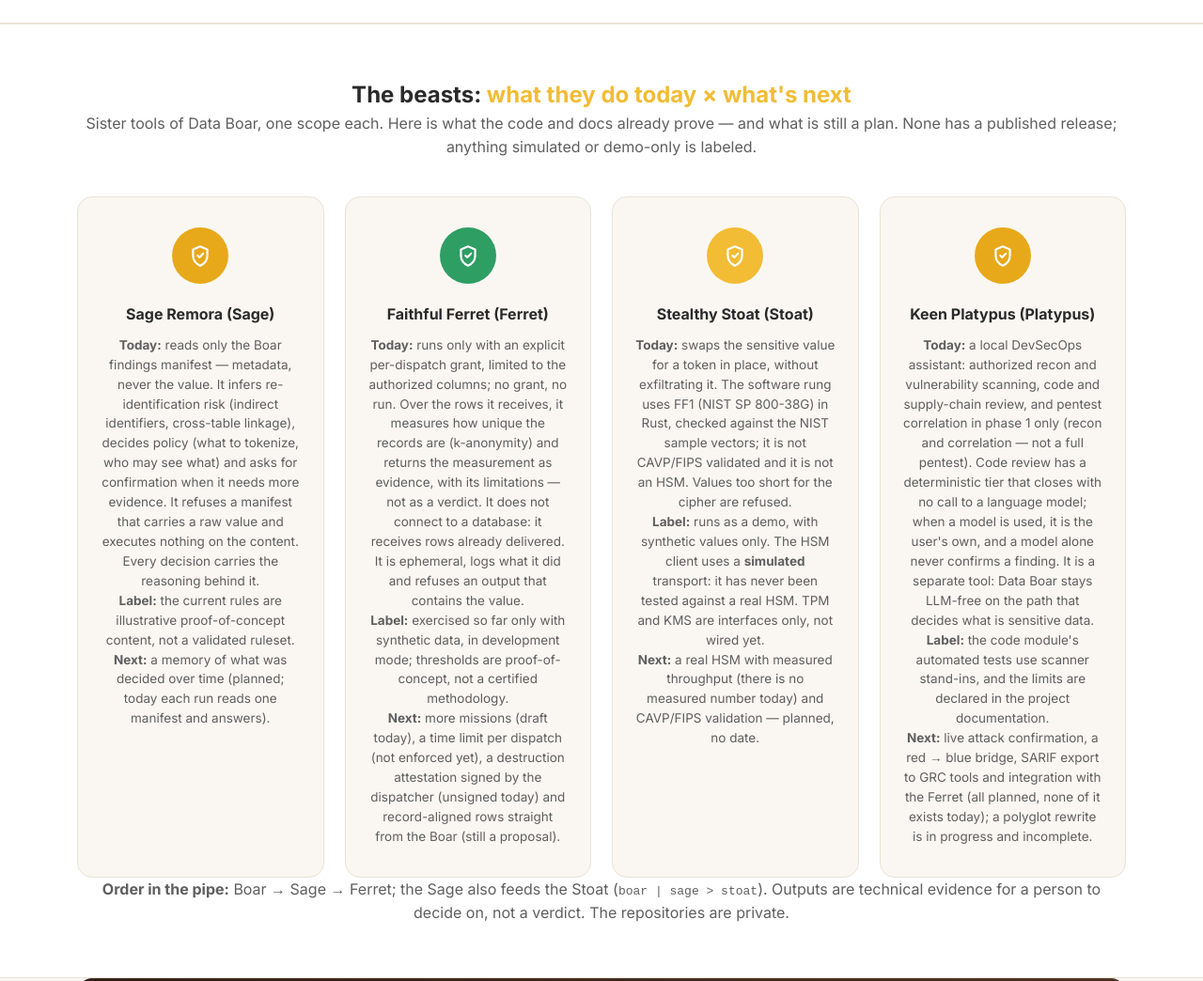
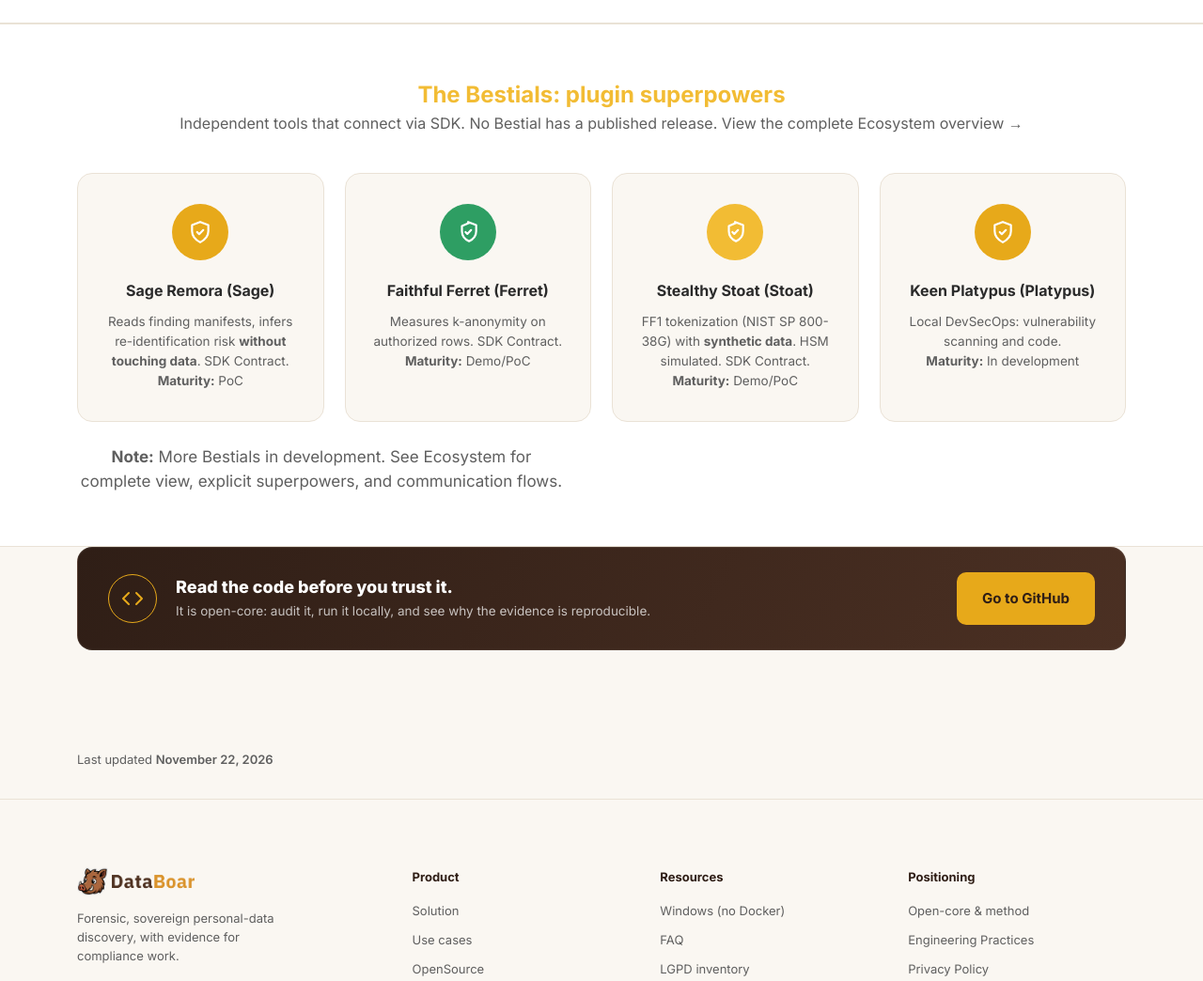
Before and after one commit to DataBoar/data-boar-site, a plain HTML site: page en/opensource.html in a window 1280 px wide. Shown: the part 3920-4964 px from the top of the page at 94% size. Drawn offline with Linux system fonts and the light colour scheme.

Commit message:
docs(site): fix remaining overclaims and EN bestials parity (#133)
- #124 ecosystem.html PT/EN: Ferret measures k-anonymity and flags groups below the configured threshold; reduces linkage risk, does not guarantee non-reidentification, does not cover homogeneity/background-knowledge attacks (Demo/PoC label kept)
- #125 solucao.html PT/EN: replace '100% local' / 'fully local' with 'local-first' (processing and findings stay in your environment, only metadata leaves)
- #129 opensource.html EN block: replace verbose 540-word beasts section with concise 96-word mirror of the PT cards; detail now lives in ecosystem.html; id=beasts kept for guardrail pointers and the simulated/synthetic/published-release labels preserved
- run scripts/build-en.py: regenerate en/{opensource,ecosystem,solucao}.html

CHECK_ALL_EXIT=0 (47 guardrails, BilingualParity, site-chrome sync, build-en --check, faro, ruff, js syntax)

Closes #124, #125, #129

```diff
--- a/en/opensource.html
+++ b/en/opensource.html
@@ -265,40 +265,36 @@
 <section class="diff-section" id="beasts">
   <div class="wrap">
     <div class="section-head center">
-      <h2>The beasts: <span class="accent">what they do today × what's next</span></h2>
-      <p>Sister tools of Data Boar, one scope each. Here is what the code and docs already prove — and what is still a plan. None has a published release; anything simulated or demo-only is labeled.</p>
+      <h2><span class="accent">The Bestials: plugin superpowers</span></h2>
+      <p>Independent tools that connect via SDK. No Bestial has a published release. <a href="ecosystem.html">View the complete Ecosystem overview →</a></p>
     </div>
     <div class="diff-grid">
       <div class="diff-card">
-        <div class="diff-icon c1"><svg viewBox="0 0 24 24" fill="none" stroke="currentColor" stroke-width="2" stroke-linecap="round" stroke-linejoin="round"><path d="M12 3l7 3v6c0 5-3 8-7 10-4-2-7-5-7-10V6l7-3z"/><path d="M9.5 12l1.8 1.8L15 10"/></svg></div>
-        <h3>Sage Remora (Sage)</h3>
-        <p><b>Today:</b> reads only the Boar findings manifest — metadata, never the value. It infers re-identification risk (indirect identifiers, cross-table linkage), decides policy (what to tokenize, who may see what) and asks for confirmation when it needs more evidence. It refuses a manifest that carries a raw value and executes nothing on the content. Every decision carries the reasoning behind it.</p>
-        <p><b>Label:</b> the current rules are illustrative proof-of-concept content, not a validated ruleset.</p>
-        <p><b>Next:</b> a memory of what was decided over time (planned; today each run reads one manifest and answers).</p>
+        <div class="diff-icon c1"><svg viewBox="0 0 24 24" fill="none" stroke="currentColor" stroke-width="2" stroke-linecap="round" stroke-linejoin="round"><path d="M12 2l8 3v6c0 5-3.4 8.5-8 11-4.6-2.5-8-6-8-11V5l8-3z"/><path d="M9 12l2 2 4-4"/></svg></div>
+        <h3><span class="accent">Sage Remora (Sage)</span></h3>
+        <p>Reads finding manifests, infers re-identification risk <b>without touching data</b>. SDK Contract.</p>
+        <p><b>Maturity:</b> PoC</p>
       </div>
       <div class="diff-card">
-        <div class="diff-icon c2"><svg viewBox="0 0 24 24" fill="none" stroke="currentColor" stroke-width="2" stroke-linecap="round" stroke-linejoin="round"><path d="M12 3l7 3v6c0 5-3 8-7 10-4-2-7-5-7-10V6l7-3z"/><path d="M9.5 12l1.8 1.8L15 10"/></svg></div>
-        <h3>Faithful Ferret (Ferret)</h3>
-        <p><b>Today:</b> runs only with an explicit per-dispatch grant, limited to the authorized columns; no grant, no run. Over the rows it receives, it measures how unique the records are (k-anonymity) and returns the measurement as evidence, with its limitations — not as a verdict. It does not connect to a database: it receives rows already delivered. It is ephemeral, logs what it did and refuses an output that contains the value.</p>
-        <p><b>Label:</b> exercised so far only with synthetic data, in development mode; thresholds are proof-of-concept, not a certified methodology.</p>
-        <p><b>Next:</b> more missions (draft today), a time limit per dispatch (not enforced yet), a destruction attestation signed by the dispatcher (unsigned today) and record-aligned rows straight from the Boar (still a proposal).</p>
+        <div class="diff-icon c2"><svg viewBox="0 0 24 24" fill="none" stroke="currentColor" stroke-width="2" stroke-linecap="round" stroke-linejoin="round"><path d="M12 2l8 3v6c0 5-3 8-7 10-4-2-7-5-7-10V6l7-3z"/><path d="M9.5 12l1.8 1.8L15 10"/></svg></div>
+        <h3><span class="accent">Faithful Ferret (Ferret)</span></h3>
+        <p>Measures k-anonymity on authorized rows. SDK Contract.</p>
+        <p><b>Maturity:</b> Demo/PoC</p>
       </div>
       <div class="diff-card">
-        <div class="diff-icon c3"><svg viewBox="0 0 24 24" fill="none" stroke="currentColor" stroke-width="2" stroke-linecap="round" stroke-linejoin="round"><path d="M12 3l7 3v6c0 5-3 8-7 10-4-2-7-5-7-10V6l7-3z"/><path d="M9.5 12l1.8 1.8L15 10"/></svg></div>
-        <h3>Stealthy Stoat (Stoat)</h3>
-        <p><b>Today:</b> swaps the sensitive value for a token in place, without exfiltrating it. The software rung uses FF1 (NIST SP 800-38G) in Rust, checked against the NIST sample vectors; it is not CAVP/FIPS validated and it is not an HSM. Values too short for the cipher are refused.</p>
-        <p><b>Label:</b> runs as a demo, with synthetic values only. The HSM client uses a <b>simulated</b> transport: it has never been tested against a real HSM. TPM and KMS are interfaces only, not wired yet.</p>
-        <p><b>Next:</b> a real HSM with measured throughput (there is no measured number today) and CAVP/FIPS validation — planned, no date.</p>
+        <div class="diff-icon c3"><svg viewBox="0 0 24 24" fill="none" stroke="currentColor" stroke-width="2" stroke-linecap="round" stroke-linejoin="round"><path d="M12 2l8 3v6c0 5-3 8-7 10-4-2-7-5-7-10V6l7-3z"/><path d="M9.5 12l1.8 1.8L15 10"/></svg></div>
+        <h3><span class="accent">Stealthy Stoat (Stoat)</span></h3>
+        <p>FF1 tokenization (NIST SP 800-38G) with <b>synthetic data</b>. HSM simulated. SDK Contract.</p>
+        <p><b>Maturity:</b> Demo/PoC</p>
       </div>
       <div class="diff-card">
-        <div class="diff-icon c1"><svg viewBox="0 0 24 24" fill="none" stroke="currentColor" stroke-width="2" stroke-linecap="round" stroke-linejoin="round"><path d="M12 3l7 3v6c0 5-3 8-7 10-4-2-7-5-7-10V6l7-3z"/><path d="M9.5 12l1.8 1.8L15 10"/></svg></div>
-        <h3>Keen Platypus (Platypus)</h3>
-        <p><b>Today:</b> a local DevSecOps assistant: authorized recon and vulnerability scanning, code and supply-chain review, and pentest correlation in phase 1 only (recon and correlation — not a full pentest). Code review has a deterministic tier that closes with no call to a language model; when a model is used, it is the user's own, and a model alone never confirms a finding. It is a separate tool: Data Boar stays LLM-free on the path that decides what is sensitive data.</p>
-        <p><b>Label:</b> the code module's automated tests use scanner stand-ins, and the limits are declared in the project documentation.</p>
-        <p><b>Next:</b> live attack confirmation, a red → blue bridge, SARIF export to GRC tools and integration with the Ferret (all planned, none of it exists today); a polyglot rewrite is in progress and incomplete.</p>
+        <div class="diff-icon c1"><svg viewBox="0 0 24 24" fill="none" stroke="currentColor" stroke-width="2" stroke-linecap="round" stroke-linejoin="round"><path d="M12 2l8 3v6c0 5-3.4 8.5-8 11-4.6-2.5-8-6-8-11V5l8-3z"/><path d="M9 12l2 2 4-4"/></svg></div>
+        <h3><span class="accent">Keen Platypus (Platypus)</span></h3>
+        <p>Local DevSecOps: vulnerability scanning and code.</p>
+        <p><b>Maturity:</b> In development</p>
       </div>
     </div>
-    <p><b>Order in the pipe:</b> Boar → Sage → Ferret; the Sage also feeds the Stoat (<code>boar | sage &gt; stoat</code>). Outputs are technical evidence for a person to decide on, not a verdict. The repositories are private.</p>
+    <p class="lede" style="margin-top: 1.5rem;"><strong>Note:</strong> More Bestials in development. See <a href="ecosystem.html">Ecosystem</a> for complete view, explicit superpowers, and communication flows.</p>
   </div>
 </section>
 
```
Also changed, not shown: ecosystem.html (+2 -2 lines), en/ecosystem.html (+1 -1 lines), en/solucao.html (+1 -1 lines), opensource.html (+19 -23 lines), solucao.html (+2 -2 lines).
